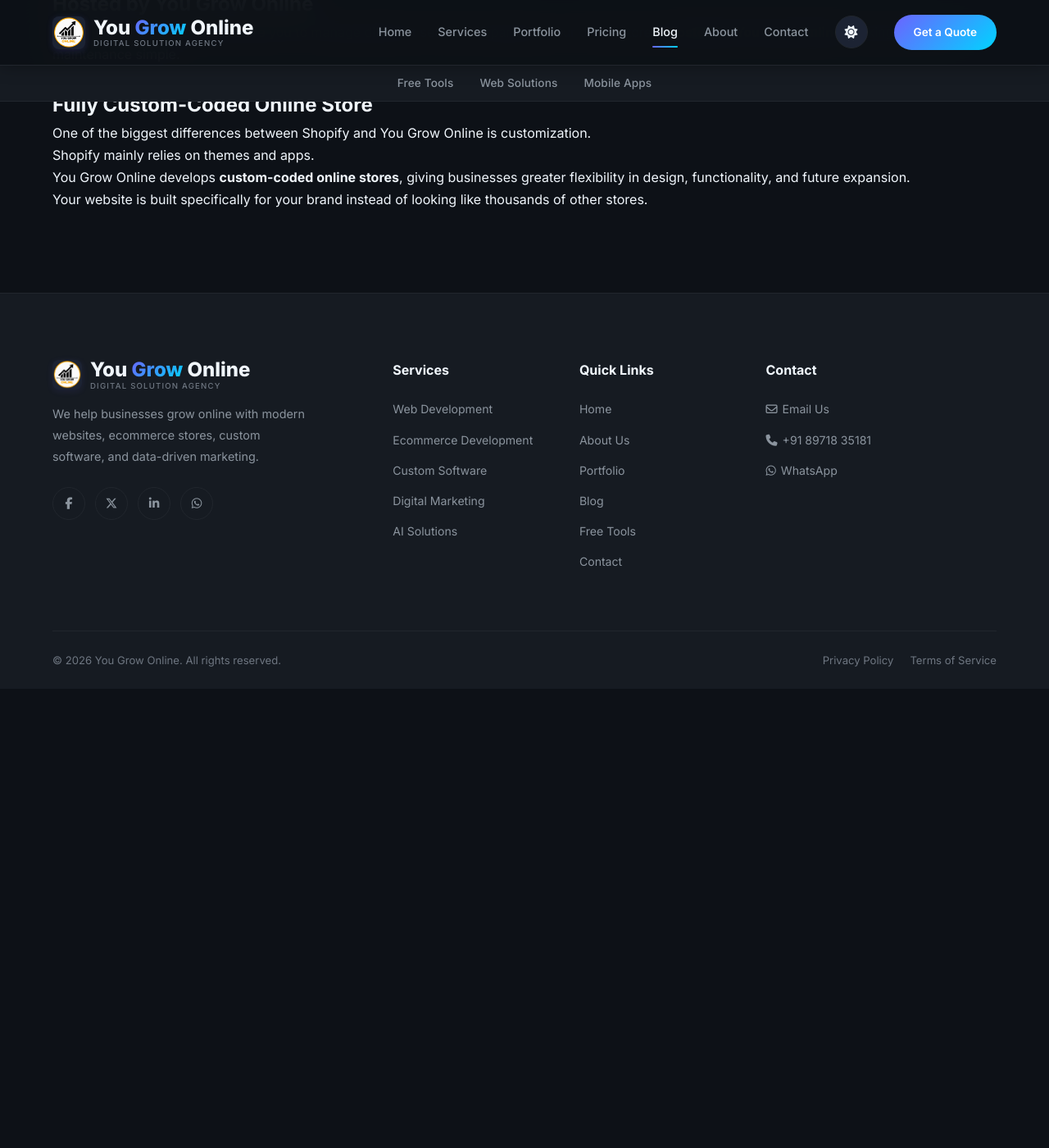
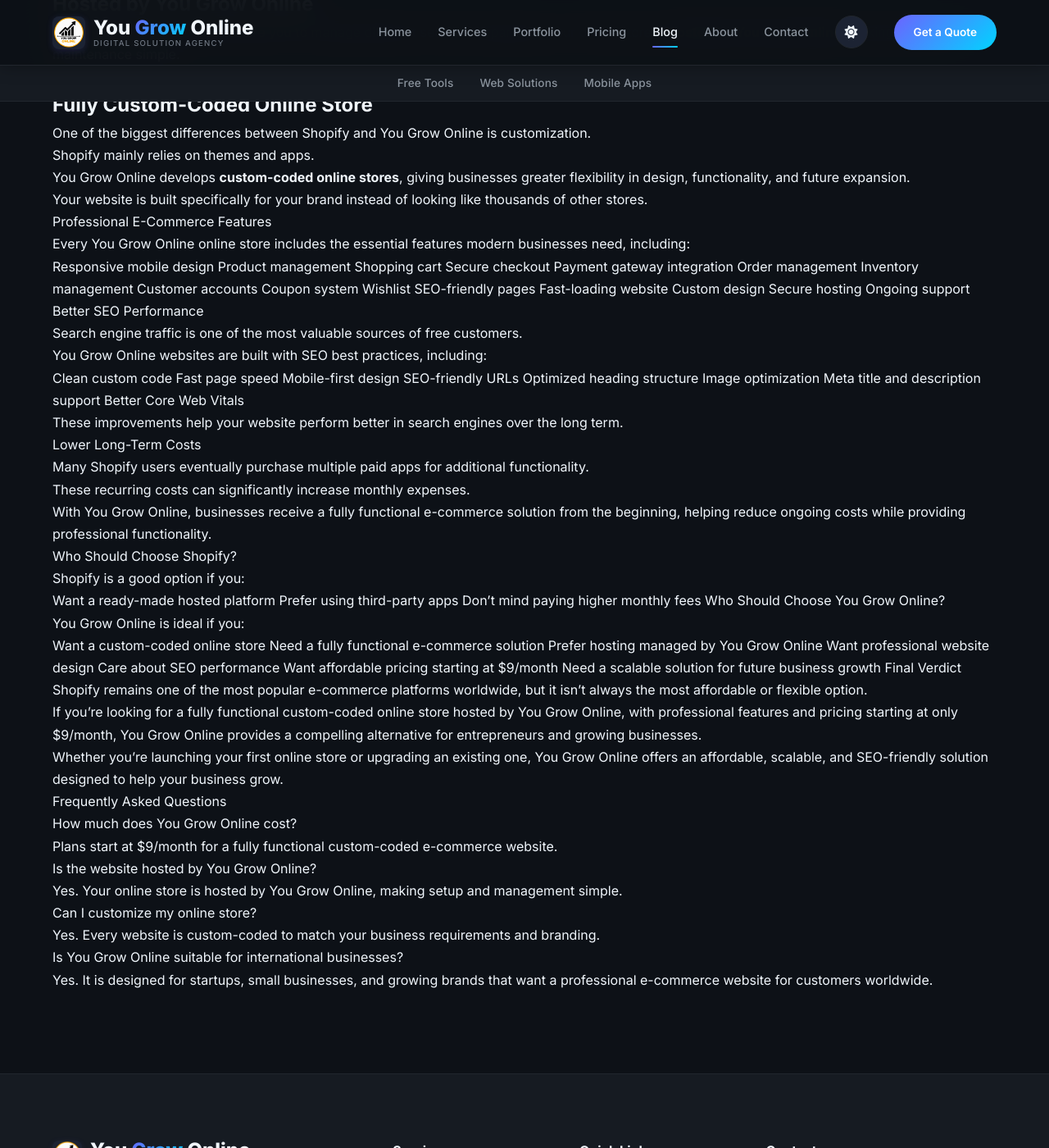
Before and after one commit to dileepkr1996c-arch/You-Grow-Online, a Jekyll site: the page built from _posts/2026-07-07-shopify-vs-you-grow-online-which-e-commerce-platform-will-deliver-better-value-in-2026.md, in a window 1280 px wide and 1400 px high, scrolled down 1508 px. Shown: the whole window at 82% size. Built offline with Jekyll 4.4.1, drawn with Linux system fonts in a browser that asks for light colours; before the commit the page ends 2348 px from its top, so only the background shows below that.

Commit message:
Update 2026-07-07-shopify-vs-you-grow-online-which-e-commerce-platform-will-deliver-better-value-in-2026.md

```diff
--- a/_posts/2026-07-07-shopify-vs-you-grow-online-which-e-commerce-platform-will-deliver-better-value-in-2026.md
+++ b/_posts/2026-07-07-shopify-vs-you-grow-online-which-e-commerce-platform-will-deliver-better-value-in-2026.md
@@ -65,3 +65,91 @@
 You Grow Online develops **custom-coded online stores**, giving businesses greater flexibility in design, functionality, and future expansion.
 
 Your website is built specifically for your brand instead of looking like thousands of other stores.
+
+Professional E-Commerce Features
+
+Every You Grow Online online store includes the essential features modern businesses need, including:
+
+Responsive mobile design
+Product management
+Shopping cart
+Secure checkout
+Payment gateway integration
+Order management
+Inventory management
+Customer accounts
+Coupon system
+Wishlist
+SEO-friendly pages
+Fast-loading website
+Custom design
+Secure hosting
+Ongoing support
+Better SEO Performance
+
+Search engine traffic is one of the most valuable sources of free customers.
+
+You Grow Online websites are built with SEO best practices, including:
+
+Clean custom code
+Fast page speed
+Mobile-first design
+SEO-friendly URLs
+Optimized heading structure
+Image optimization
+Meta title and description support
+Better Core Web Vitals
+
+These improvements help your website perform better in search engines over the long term.
+
+Lower Long-Term Costs
+
+Many Shopify users eventually purchase multiple paid apps for additional functionality.
+
+These recurring costs can significantly increase monthly expenses.
+
+With You Grow Online, businesses receive a fully functional e-commerce solution from the beginning, helping reduce ongoing costs while providing professional functionality.
+
+Who Should Choose Shopify?
+
+Shopify is a good option if you:
+
+Want a ready-made hosted platform
+Prefer using third-party apps
+Don't mind paying higher monthly fees
+Who Should Choose You Grow Online?
+
+You Grow Online is ideal if you:
+
+Want a custom-coded online store
+Need a fully functional e-commerce solution
+Prefer hosting managed by You Grow Online
+Want professional website design
+Care about SEO performance
+Want affordable pricing starting at $9/month
+Need a scalable solution for future business growth
+Final Verdict
+
+Shopify remains one of the most popular e-commerce platforms worldwide, but it isn't always the most affordable or flexible option.
+
+If you're looking for a fully functional custom-coded online store hosted by You Grow Online, with professional features and pricing starting at only $9/month, You Grow Online provides a compelling alternative for entrepreneurs and growing businesses.
+
+Whether you're launching your first online store or upgrading an existing one, You Grow Online offers an affordable, scalable, and SEO-friendly solution designed to help your business grow.
+
+Frequently Asked Questions
+
+How much does You Grow Online cost?
+
+Plans start at $9/month for a fully functional custom-coded e-commerce website.
+
+Is the website hosted by You Grow Online?
+
+Yes. Your online store is hosted by You Grow Online, making setup and management simple.
+
+Can I customize my online store?
+
+Yes. Every website is custom-coded to match your business requirements and branding.
+
+Is You Grow Online suitable for international businesses?
+
+Yes. It is designed for startups, small businesses, and growing brands that want a professional e-commerce website for customers worldwide.
```
